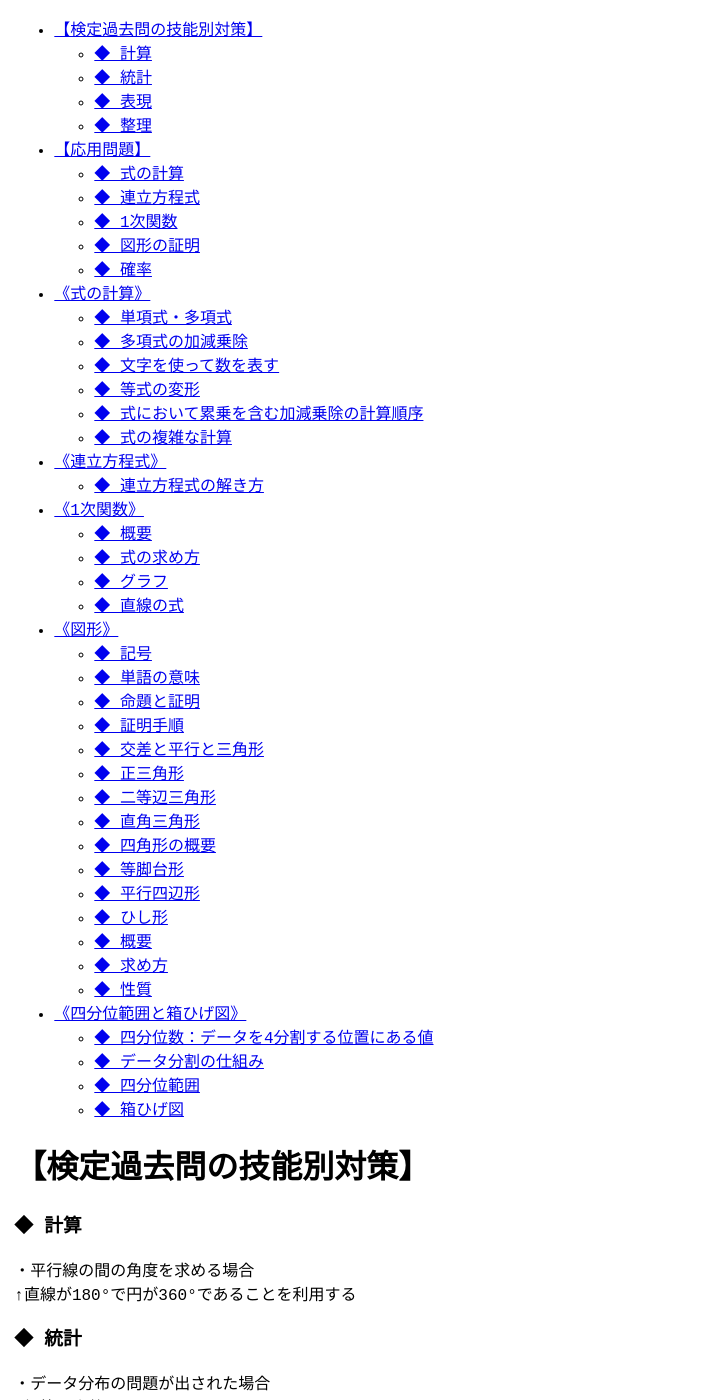
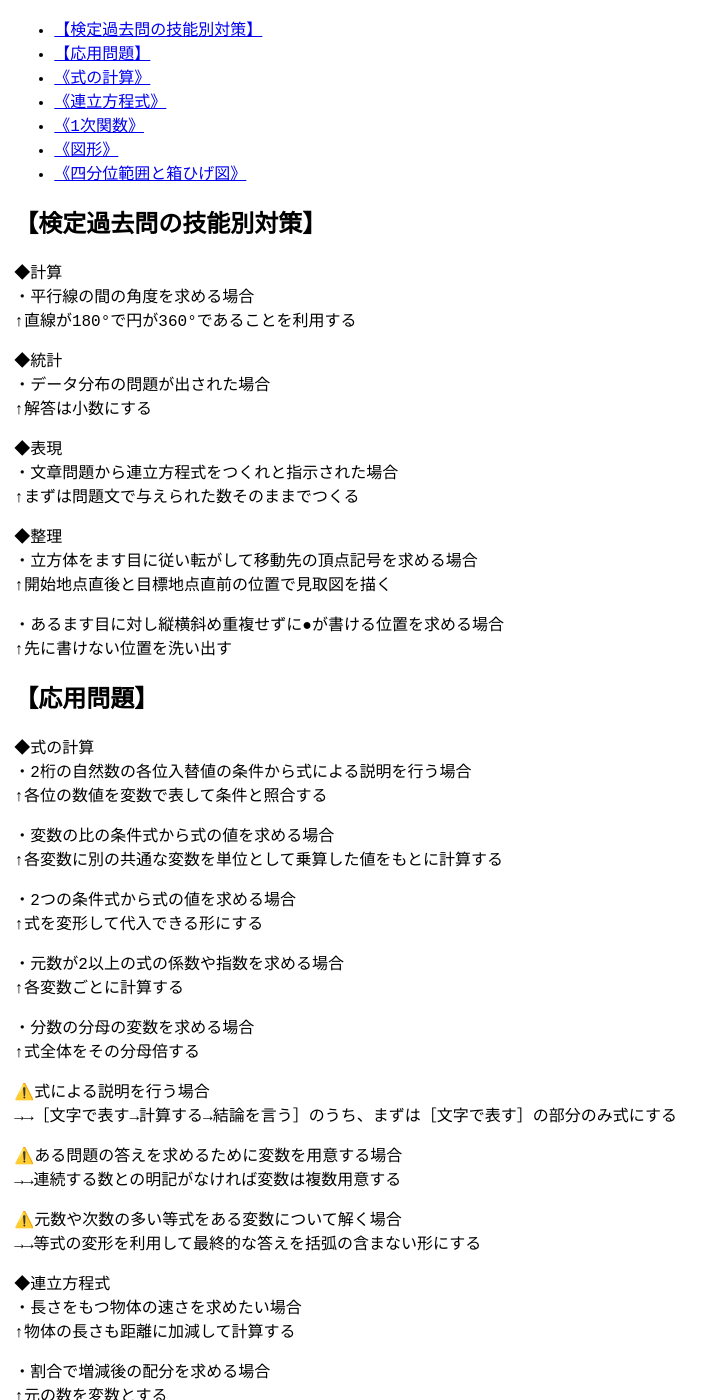
Before and after one commit to zoldof/algo-notes-ci, a Jekyll site: the page built from docs/dist/chu2/index.md, in a window 1280 px wide and 1400 px high. Shown: the whole window, without its empty margins (0-724 px from the left). Built offline with Jekyll 4.4.1, drawn with Linux system fonts in a browser that asks for light colours; nearby versions of some CDN libraries; library files that are not in the unit come from our copies; some of the changed text lies outside the part shown.

Commit message:
Update index.md

```diff
--- a/docs/dist/chu2/index.md
+++ b/docs/dist/chu2/index.md
@@ -5,30 +5,30 @@ robots: noindex
 ---
 
 * TOC
-{:toc levels="1"}
+{:toc}
 
-# 【検定過去問の技能別対策】
-### ◆ 計算
+## 【検定過去問の技能別対策】
+◆計算
 ・平行線の間の角度を求める場合
 ↑直線が180°で円が360°であることを利用する
 
-### ◆ 統計
+◆統計
 ・データ分布の問題が出された場合
 ↑解答は小数にする
 
-### ◆ 表現
+◆表現
 ・文章問題から連立方程式をつくれと指示された場合
 ↑まずは問題文で与えられた数そのままでつくる
 
-### ◆ 整理
+◆整理
 ・立方体をます目に従い転がして移動先の頂点記号を求める場合
 ↑開始地点直後と目標地点直前の位置で見取図を描く
 
 ・あるます目に対し縦横斜め重複せずに●が書ける位置を求める場合
 ↑先に書けない位置を洗い出す
 
-# 【応用問題】
-### ◆ 式の計算
+## 【応用問題】
+◆式の計算
 ・2桁の自然数の各位入替値の条件から式による説明を行う場合
 ↑各位の数値を変数で表して条件と照合する
 
@@ -53,7 +53,7 @@ robots: noindex
 &#9888;&#65039;元数や次数の多い等式をある変数について解く場合
 →→等式の変形を利用して最終的な答えを括弧の含まない形にする
 
-### ◆ 連立方程式
+◆連立方程式
 ・長さをもつ物体の速さを求めたい場合
 ↑物体の長さも距離に加減して計算する
 
@@ -66,7 +66,7 @@ robots: noindex
 &#9888;&#65039;解は与えられているが係数は不明な場合
 →→もとの式に解を代入して係数の連立方程式を解く
 
-### ◆ 1次関数
+◆1次関数
 ・1次関数の連立方程式の傾きと切片を求める場合
 ↑点を代入して傾きと切片の連立方程式にする
 
@@ -103,7 +103,7 @@ robots: noindex
 &#9888;&#65039;傾きと頂点座標から平行四辺形を二等分する線を求める場合
 ↑平行四辺形の対角線の中点すなわち交点は回転の中心である
 
-### ◆ 図形の証明
+◆図形の証明
 ・合同を証明する場合
 ↑すべての式に理由が必要である
 
@@ -137,7 +137,7 @@ robots: noindex
 ・等積変形で長方形の分割問題が出された場合
 ↑面積の求めやすさに着目する
 
-### ◆ 確率
+◆確率
 &#9888;&#65039;2人が袋から順番に玉を戻さずに取り出し後の1人が特定の玉を取り出す確率を求める場合
 ↑玉が無くなるまで繰り返すとの指定がなければ各々1回ずつの取り出し
 
@@ -147,18 +147,18 @@ robots: noindex
 
 ---
 
-# 《式の計算》
-### ◆ 単項式・多項式
+## 《式の計算》
+◆単項式・多項式
 ・定数項：数値だけで作られた項
 ・単項（単項式）：文字や数値の組で作られた項
 ・多項式（整式）：単項の和の形で表された式のこと
 ・同類項をまとめる：分配法則の逆を使って同類項をまとめること
 
-### ◆ 多項式の加減乗除
+◆多項式の加減乗除
 ・乗算：数字同士と文字同士を乗算する
 ・除算：逆数にして分数の形にし数値と文字をそれぞれ約分する
 
-### ◆ 文字を使って数を表す
+◆文字を使って数を表す
 ・偶数：2n
 ・奇数：2n-1
 ・倍数：［&#160;3の倍数：3n，4の倍数：4n，…11の倍数：11n］
@@ -167,22 +167,22 @@ robots: noindex
 ・連続する3つの偶数：［2n，2n+2，2n+4］
 ・2けたの自然数：10a+b
 
-### ◆ 等式の変形
+◆等式の変形
 ・ある変数について解く：等式を変形して［変数=～］の形にすること
 
-### ◆ 式において累乗を含む加減乗除の計算順序
+◆式において累乗を含む加減乗除の計算順序
 ①累乗付き括弧をひらく
 ②除算を逆数にする
 ③乗算を計算する
 ④加算と減算を計算する
 ⑤［約分，分配法則，同類項をまとめる］などを行い式を簡単にする
 
-### ◆ 式の複雑な計算
+◆式の複雑な計算
 ・商と剰余の形にする
 ＊ある変数について解かずに式を変形する
 
-# 《連立方程式》
-### ◆ 連立方程式の解き方
+## 《連立方程式》
+◆連立方程式の解き方
 ・2元1次方程式：2つの文字を含む1次方程式
 ・・解：方程式を成り立たせる文字の値の組
 ・連立方程式：2つ以上の方程式を組み合わせたもの
@@ -191,8 +191,8 @@ robots: noindex
 ・加減法：xまたはyの係数をそろえて2つの式を加減して文字を1つ消す
 ・代入法：片方の式がx=～またはy=～の形の場合、それを他方に代入して文字を1つ消す
 
-# 《1次関数》
-### ◆ 概要
+## 《1次関数》
+◆概要
 ・1次関数：y=ax+b：右辺がxの1次式になっている関数yのこと
 ・定数：特定の値をとることが決まっている数
 ・定数項：b：定数のみの項
@@ -203,21 +203,21 @@ robots: noindex
 ・切片：1次関数がy軸と交わっている点で、定数項bのこと
 ＊x軸と交わっている点は傾きの影響を受けるので切片とは別の物
 
-### ◆ 式の求め方
+◆式の求め方
 ・傾きと1点から出す方法
 ・切片と1点から出す方法
 ・2点から出す方法は2通り
 ・・変化の割合から傾きを出し、傾きと1点から式を求める
 ・・(x,y)2組をそれぞれy=ax+bに代入し、連立方程式を作ってaとbを求める
 
-### ◆ グラフ
+◆グラフ
 ・変域：グラフの横の範囲がxの変域、縦の範囲がyの変域
 ・変域の対角線：1次関数のグラフは必ず変域の長方形の対角線になる
 ・・傾きが正：変域の長方形の左下と右上の点を端とする
 ・・傾きが負：変域の長方形の左上と右下の点を端とする
 ・＊正の場合と比べて、変域の対応が反対になる
 
-### ◆ 直線の式
+◆直線の式
 ・2元1次方程式：ax+by+c=0：xとy以外は数字が入ることを前提とするため、5元2次方程式ではない
 ・・x軸に平行な線：y=-c/b：ax+by+c=0をyについて解き、第1項が0の場合の切片を通る直線
 ・・y軸に平行な線：x=-c/a：ax+by+c=0をxについて解き、第2項が0の場合の交点を通る直線
@@ -226,13 +226,13 @@ robots: noindex
 ・・y軸：x=0
 ・直線の交点：式を連立方程式として解いたときの解
 
-# 《図形》
-### ◆ 記号
+## 《図形》
+◆記号
 ・［△］：三角形
 ・［&#9649;］：平行四辺形
 ・［≡］：合同
 
-### ◆ 単語の意味
+◆単語の意味
 ・対辺：ある点や辺と向かい合う辺
 ・頂点の角度：△ABCのBの角度は∠Bまたは∠ABC（∠CBA）と書く
 ・2直線に別の直線が交わる場合
@@ -243,7 +243,7 @@ robots: noindex
 ・外角：各辺の延長した線と隣の辺との角
 ・鈍角：90°より大きく180°未満の角度
 
-### ◆ 命題と証明
+◆命題と証明
 ・命題：正しい（真）か正しくない（偽）が明確に決まる事柄（文章や式）のこと
 ・証明：ある命題が正しいか既知の事柄を用いて論理的に説明すること
 ・結論：命題を証明することで得られた答えのこと
@@ -256,11 +256,11 @@ robots: noindex
 ・共通：辺や角が完全に重なり合って一致しているもの
 ・合同：図形が同じ形であること（記号を頂点順にたどって示す）
 
-### ◆ 証明手順
+◆証明手順
 ・証明したい命題に対応する仮定や条件は命題に属する部分に変換調整する必要がある
 ・・例：平行線
 
-### ◆ 交差と平行と三角形
+◆交差と平行と三角形
 ・定義
 ・・交わる2直線の対頂角は等しい
 ・・平行な2直線に交わる直線の［錯覚，同位角］がそれぞれ等しい
@@ -279,13 +279,13 @@ robots: noindex
 ・・面積比：高さが等しければ底辺の長さの比が面積の比と等しくなる
 ・・＊逆も成立する
 
-### ◆ 正三角形
+◆正三角形
 ・定義
 ・・3辺が等しい三角形
 ・性質：内角の和による証明より
 ・・3つの角がそれぞれ60°である
 
-### ◆ 二等辺三角形
+◆二等辺三角形
 ・定義
 ・・2辺が等しい三角形
 ・部分名称
@@ -296,7 +296,7 @@ robots: noindex
 ・・底角が等しい
 ・・頂角の二等分線は底辺を垂直に2等分する
 
-### ◆ 直角三角形
+◆直角三角形
 ・定義
 ・・1つの角が直角の三角形
 ・部分名称
@@ -307,7 +307,7 @@ robots: noindex
 ・・斜辺と1つの鋭角がそれぞれ等しい
 ・・斜辺と他の1辺がそれぞれ等しい
 
-### ◆ 四角形の概要
+◆四角形の概要
 ・四角形：4つの直線に囲まれた平面の一部
 ・・台形：1組の対辺が平行な四角形
 ・・・等脚台形：1つの底辺の両端の内角が等しい台形
@@ -316,7 +316,7 @@ robots: noindex
 ・・・・ひし形：すべての辺の長さが等しい平行四辺形
 ・・・・・正方形：内角がすべて90°のひし形
 
-### ◆ 等脚台形
+◆等脚台形
 ・定義
 ・・1つの底辺の両端の内角が等しい台形
 ・性質1：1つの対角線を辺に持つ重なる三角形の合同による証明より
@@ -324,7 +324,7 @@ robots: noindex
 ・性質2：性質1および二等辺三角形の性質による証明より
 ・・対角線は底辺の中点の垂線上で交わる
 
-### ◆ 平行四辺形
+◆平行四辺形
 ・定義
 ・・2組の対辺がそれぞれ平行な台形
 ・性質1：1つの対角線を辺に持つ三角形の合同による証明より
@@ -335,28 +335,28 @@ robots: noindex
 ・性質3：性質1および対角線の共通による証明より
 ・・1組の対辺が平行でその長さが等しい
 
-### ◆ ひし形
+◆ひし形
 ・定義
 ・・すべての辺の長さが等しい平行四辺形
 ・性質1：平行四辺形の性質1および対角線で折り返した三角形の合同による証明より
 ・・2本の対角線は垂直に交わる
 
 *《確率》
-### ◆ 概要
+◆概要
 ・結果が偶然による実験などを行なう場合、あることがらがおこると期待される程度を数で表したもの
 
-### ◆ 求め方
+◆求め方
 ・求めたいことがらの起こる場合の数を起こりうるすべての場合の数で除算する
 
-### ◆ 性質
+◆性質
 ・同様に確からしい：起こりうる結果のそれぞれが同じ程度に期待できる場合、それぞれの結果が起こること
 ↑確率では［サイコロ，コイン，カード，くじ］など同様に確からしい場合のみ扱う
 ↑対象物による違いを把握しておく
 ・確率がpの場合、同じ実験を数多く繰り返すと、そのことがらの起こる相対度数がpに近づいていく
 ・確率pの値の範囲は0≦p≦1となる
 
-# 《四分位範囲と箱ひげ図》
-### ◆ 四分位数：データを4分割する位置にある値
+## 《四分位範囲と箱ひげ図》
+◆四分位数：データを4分割する位置にある値
 ・第2四分位数(Q2)：中央値
 ・下位データ：第2四分位数で区切られた下位側のデータ
 ・上位データ：第2四分位数で区切られた上位側のデータ
@@ -364,7 +364,7 @@ robots: noindex
 ・第1四分位数(Q1)：先頭から1/4の位置の値で下位データの中央値
 ・第3四分位数(Q3)：末尾から1/4の位置の値で上位データの中央値
 
-### ◆ データ分割の仕組み
+◆データ分割の仕組み
 ・データ1個から順番に見ていく
 ①2個では1個ずつに分割できる
 ②3個では1個ずつに分割できる
@@ -374,10 +374,10 @@ robots: noindex
 ＊データの分割はデータ個数［2の倍数］を基準として変化する
 ＊奇数は-1して偶数の形で分割するので③④のように繰り返しになる
 
-### ◆ 四分位範囲
+◆四分位範囲
 ・第3四分位数から第1四分位数を引いた差
 ・データを値の大きさ順に並べた時の中央50%のデータの範囲にほぼ等しいため極端に離れた値の影響が小さい
 
-### ◆ 箱ひげ図
+◆箱ひげ図
 ・データの［最小値，第1四分位数，中央値(第2四分位数)，第3四分位数，最大値，平均値］を箱とひげで表した図
 ・ヒストグラムと関連付けて対応を調べる場合がある
```
